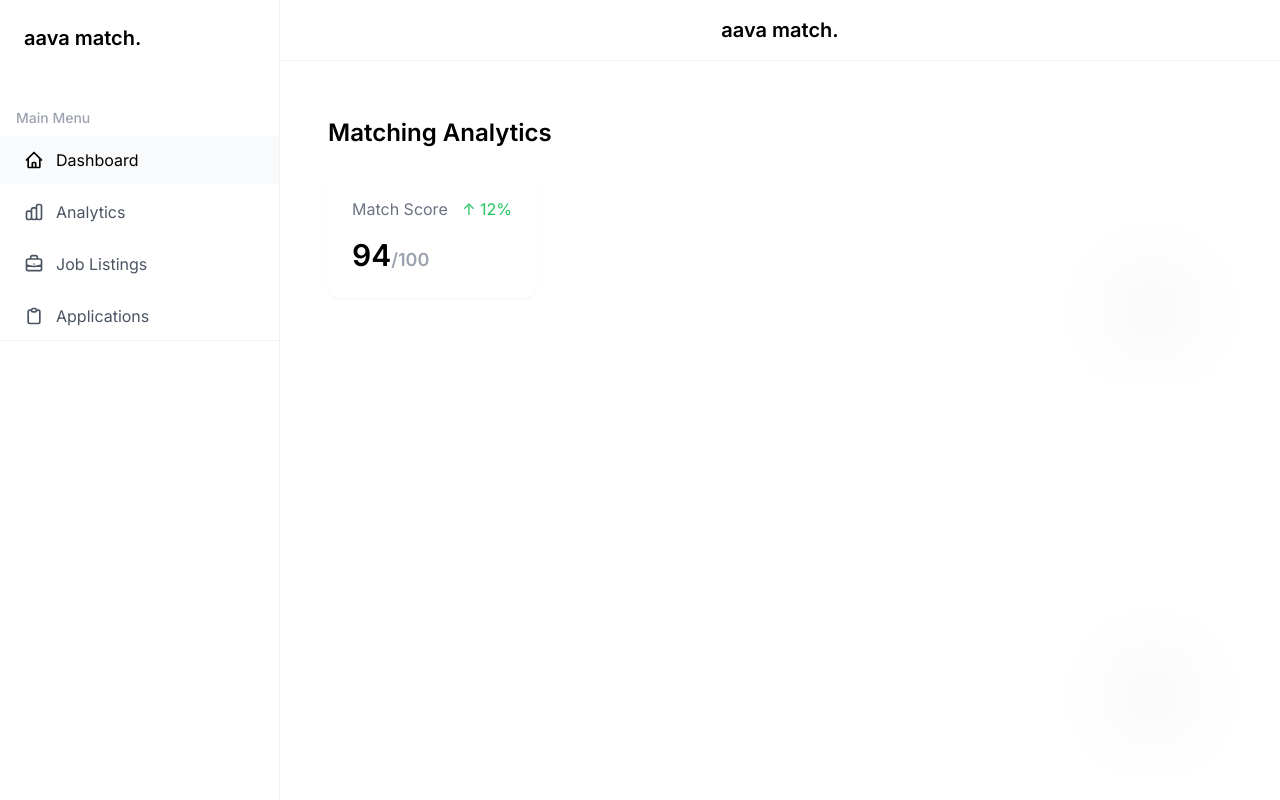
After one commit to lirikrexhepi/aavaMatach, a PHP site: page /dashboard in a window 1280 px wide. The commit adds this page. Run offline with PHP 8.4, Linux system fonts and the light colour scheme; some libraries are stand-ins or nearby versions; some web fonts are replaced.

Commit message:
changes for dashboard

```diff
--- /dev/null
+++ b/dashboard.php
@@ -0,0 +1,127 @@
+<?php
+session_start();
+define('BASE_PATH', __DIR__);
+
+$section = isset($_GET['section']) ? $_GET['section'] : 'dashboard';
+$allowed_sections = ['dashboard', 'analytics', 'job_listings', 'applications', 'settings'];
+if (!in_array($section, $allowed_sections)) {
+    $section = 'dashboard';
+}
+?>
+<!DOCTYPE html>
+<html lang="en">
+<head>
+    <meta charset="UTF-8">
+    <meta name="viewport" content="width=device-width, initial-scale=1.0">
+    <title>Aava Match - Dashboard</title>
+    <script src="https://cdn.tailwindcss.com"></script>
+    <link href="https://fonts.googleapis.com/css2?family=Inter:wght@300;400;500;600;700&display=swap" rel="stylesheet">
+    <link href="https://api.fontshare.com/v2/css?f[]=general-sans@500,600&display=swap" rel="stylesheet">
+    <style>
+        body {
+            font-family: "Inter", sans-serif;
+            background: radial-gradient(
+                circle at 10% 20%,
+                rgba(0, 0, 0, 0.02) 0%,
+                transparent 8%
+            ),
+            radial-gradient(
+                circle at 90% 80%,
+                rgba(0, 0, 0, 0.02) 0%,
+                transparent 8%
+            );
+            background-color: #ffffff;
+        }
+
+        nav {
+            border-bottom: 1px solid rgba(0, 0, 0, 0.05);
+            background: rgba(255, 255, 255, 0.95);
+            backdrop-filter: blur(10px);
+            position: sticky;
+            top: 0;
+            z-index: 100;
+        }
+
+        .nav-container {
+            max-width: 1200px;
+            margin: 0 auto;
+        }
+
+        .sidebar {
+            width: 280px;
+            border-right: 1px solid rgba(0, 0, 0, 0.05);
+            background: rgba(255, 255, 255, 0.95);
+            height: 100vh;
+            position: fixed;
+            top: 0;
+            left: 0;
+            overflow-y: auto;
+        }
+
+        .main-content {
+            margin-left: 280px;
+        }
+
+        @media (max-width: 1024px) {
+            .sidebar {
+                transform: translateX(-100%);
+                transition: transform 0.3s ease;
+            }
+
+            .sidebar.active {
+                transform: translateX(0);
+            }
+
+            .main-content {
+                margin-left: 0;
+            }
+        }
+    </style>
+</head>
+<body>
+    <?php include BASE_PATH . '/includes/sidebar.php'; ?>
+
+    <div class="main-content">
+        <nav>
+            <div class="nav-container px-6 py-4">
+                <div class="flex justify-center items-center">
+                    <a href="#" class="text-xl font-semibold">aava match.</a>
+                </div>
+            </div>
+        </nav>
+
+        <main class="max-w-6xl mx-auto px-6 py-8">
+            <?php
+            $section_file = BASE_PATH . "/sections/{$section}.php";
+            if (file_exists($section_file)) {
+                include $section_file;
+            } else {
+                echo "<div class='bg-white rounded-lg shadow-sm p-6'>Section not found</div>";
+            }
+            ?>
+        </main>
+    </div>
+
+    <script>
+        document.addEventListener('DOMContentLoaded', function() {
+            const menuButton = document.querySelector('#mobile-menu-button');
+            const sidebar = document.querySelector('.sidebar');
+
+            if (menuButton) {
+                menuButton.addEventListener('click', () => {
+                    sidebar.classList.toggle('active');
+                });
+            }
+
+            // Close sidebar when clicking outside on mobile
+            document.addEventListener('click', (e) => {
+                if (window.innerWidth < 1024) {
+                    if (!sidebar.contains(e.target) && !menuButton.contains(e.target)) {
+                        sidebar.classList.remove('active');
+                    }
+                }
+            });
+        });
+    </script>
+</body>
+</html>
--- a/includes/login_logic.php
+++ b/includes/login_logic.php
@@ -36,7 +36,7 @@ if ($_SERVER['REQUEST_METHOD'] === 'POST') {
 
             echo json_encode([
                 'success' => true,
-                'redirect' => 'company_dashboard.php'
+                'redirect' => 'dashboard.php'
             ]);
             exit;
         }
--- /dev/null
+++ b/includes/sidebar.php
@@ -0,0 +1,30 @@
+<aside class="sidebar">
+    <div class="p-6">
+        <a href="#" class="text-xl font-semibold">aava match.</a>
+    </div>
+    <nav class="mt-6">
+        <div class="px-4 py-2 text-sm font-medium text-gray-400">Main Menu</div>
+        <ul class="space-y-1">
+            <?php
+            $menu_items = [
+                'dashboard' => ['icon' => 'M3 12l2-2m0 0l7-7 7 7M5 10v10a1 1 0 001 1h3m10-11l2 2m-2-2v10a1 1 0 01-1 1h-3m-6 0a1 1 0 001-1v-4a1 1 0 011-1h2a1 1 0 011 1v4a1 1 0 001 1m-6 0h6', 'text' => 'Dashboard'],
+                'analytics' => ['icon' => 'M9 19v-6a2 2 0 00-2-2H5a2 2 0 00-2 2v6a2 2 0 002 2h2a2 2 0 002-2zm0 0V9a2 2 0 012-2h2a2 2 0 012 2v10m-6 0a2 2 0 002 2h2a2 2 0 002-2m0 0V5a2 2 0 012-2h2a2 2 0 012 2v14a2 2 0 01-2 2h-2a2 2 0 01-2-2z', 'text' => 'Analytics'],
+                'job_listings' => ['icon' => 'M21 13.255A23.931 23.931 0 0112 15c-3.183 0-6.22-.62-9-1.745M16 6V4a2 2 0 00-2-2h-4a2 2 0 00-2 2v2m4 6h.01M5 20h14a2 2 0 002-2V8a2 2 0 00-2-2H5a2 2 0 00-2 2v10a2 2 0 002 2z', 'text' => 'Job Listings'],
+                'applications' => ['icon' => 'M9 5H7a2 2 0 00-2 2v12a2 2 0 002 2h10a2 2 0 002-2V7a2 2 0 00-2-2h-2M9 5a2 2 0 002 2h2a2 2 0 002-2M9 5a2 2 0 012-2h2a2 2 0 012 2', 'text' => 'Applications']
+            ];
+
+            foreach ($menu_items as $key => $item) {
+                $active = ($section === $key) ? 'text-black bg-gray-50' : 'text-gray-600 hover:text-black hover:bg-gray-50';
+                echo "<li>
+                    <a href='?section={$key}' class='flex items-center gap-3 px-6 py-3 {$active}'>
+                        <svg xmlns='http://www.w3.org/2000/svg' class='h-5 w-5' fill='none' viewBox='0 0 24 24' stroke='currentColor'>
+                            <path stroke-linecap='round' stroke-linejoin='round' stroke-width='2' d='{$item['icon']}' />
+                        </svg>
+                        {$item['text']}
+                    </a>
+                </li>";
+            }
+            ?>
+        </ul>
+    </nav>
+</aside>
--- /dev/null
+++ b/sections/dashboard.php
@@ -0,0 +1,15 @@
+<div class="p-6">
+    <div class="mb-8">
+        <h2 class="text-2xl font-semibold mb-6">Matching Analytics</h2>
+        <div class="grid grid-cols-4 gap-6">
+            <div class="bg-white p-6 rounded-xl shadow-sm">
+                <div class="flex justify-between items-center mb-4">
+                    <h3 class="text-gray-500">Match Score</h3>
+                    <span class="text-green-500">↑ 12%</span>
+                </div>
+                <div class="text-3xl font-semibold">94<span class="text-gray-400 text-lg">/100</span></div>
+            </div>
+            <!-- Add other analytics cards here -->
+        </div>
+    </div>
+</div>
```
Also changed, not shown: includes/header.php (added, +21 -0 lines), includes/styles.php (added, +39 -0 lines), sections/analytics.php (added, +143 -0 lines), sections/job_listings.php (added, +94 -0 lines), includes/scripts.php (added).
